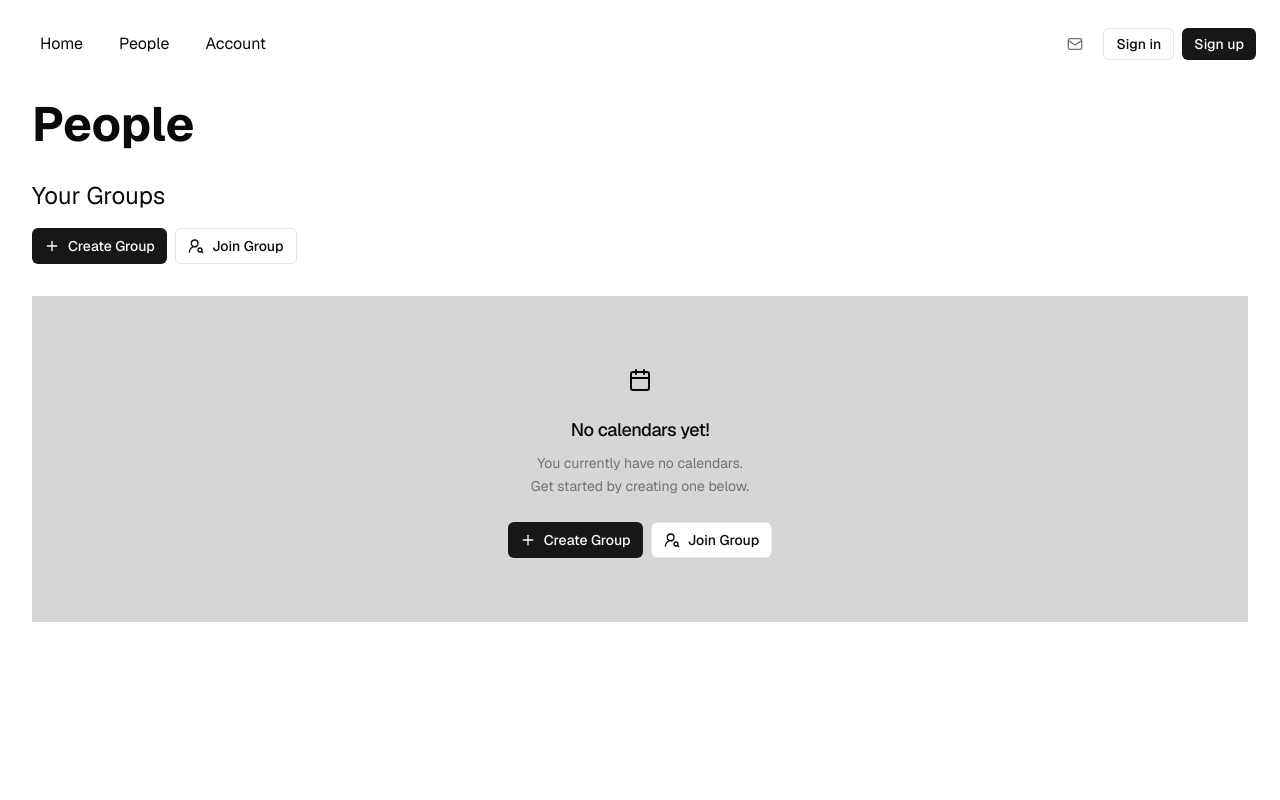
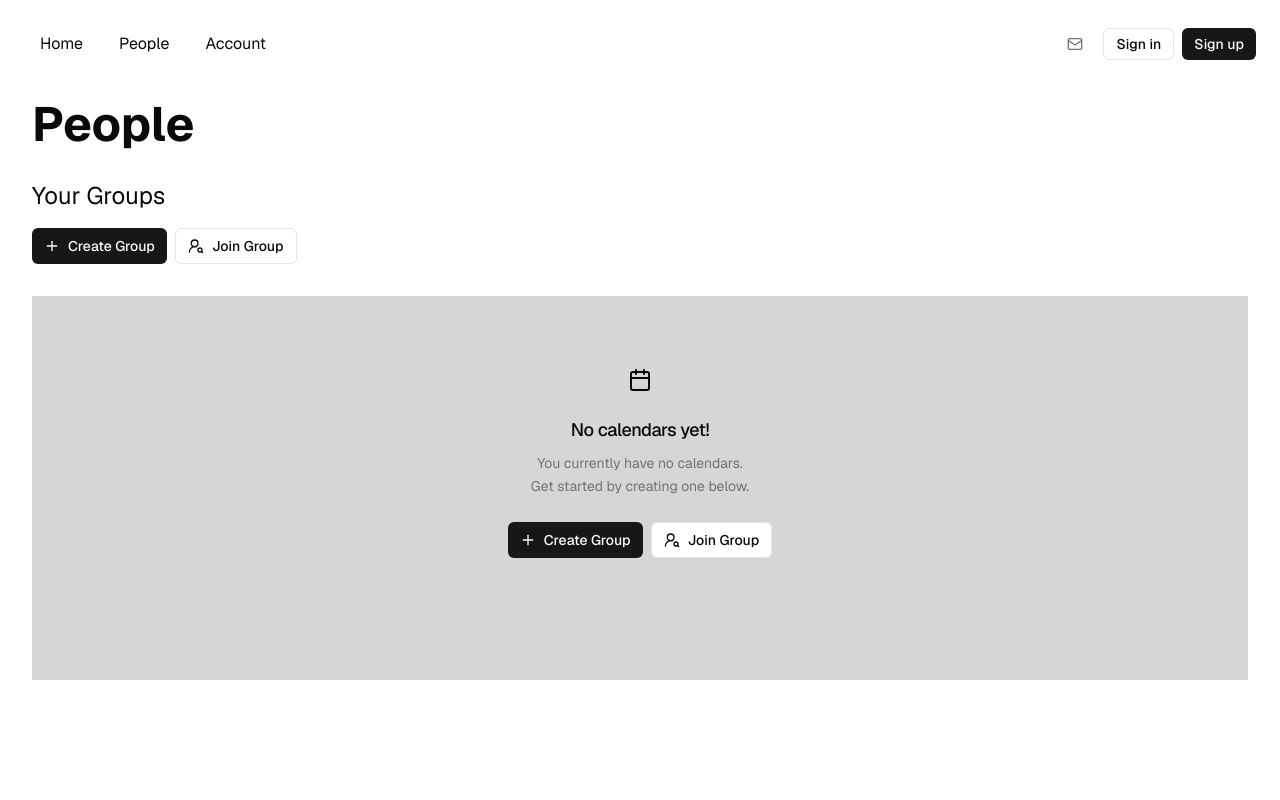
Before and after one commit to pumpkin-chai/planning-board, a Next.js app: page /planner/people in a window 1280 px wide. Shown: the top 800 px of the page. Built offline with nearby package versions, Linux system fonts and the light colour scheme; no server answers; the database is empty.

Commit message:
Add minimum list heights

```diff
--- a/app/planner/notifications/page.tsx
+++ b/app/planner/notifications/page.tsx
@@ -7,7 +7,7 @@ export default async function Notifications() {
     <section>
       <h1 className="self-start text-5xl font-bold mb-8">Notifications</h1>
 
-      <div className="bg-muted p-3 sm:p-4">
+      <div className="bg-muted p-3 sm:p-4 min-h-96">
         <Suspense fallback={<InviteListSkeleton />}>
           <UserInvites />
         </Suspense>
--- a/app/planner/people/page.tsx
+++ b/app/planner/people/page.tsx
@@ -11,7 +11,7 @@ export default async function People() {
       <section>
         <h2 className="text-2xl mb-4">Your Groups</h2>
         <GroupManagementButtons className="mb-8" />
-        <div className="bg-muted p-3 sm:p-4">
+        <div className="bg-muted p-3 sm:p-4 min-h-96">
           <Suspense fallback={<GroupListSkeleton />}>
             <AllGroups />
           </Suspense>
```
